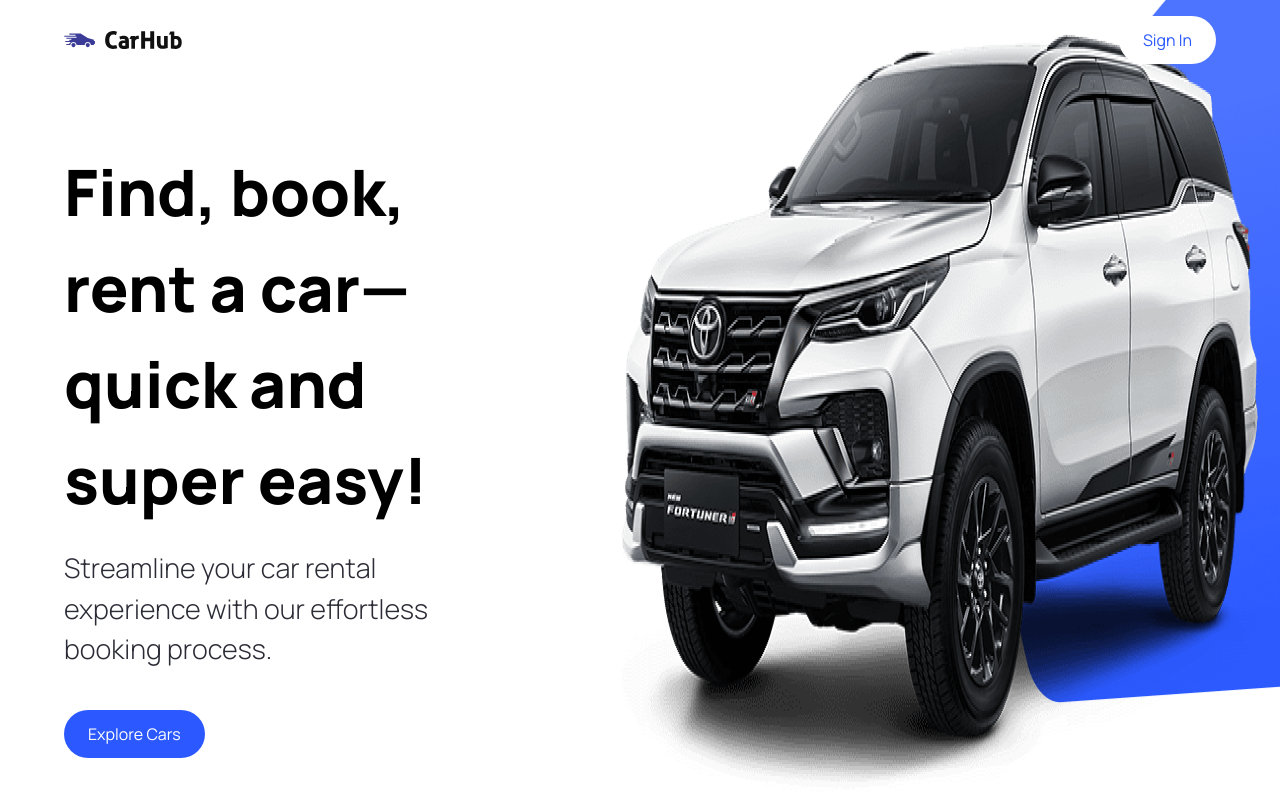
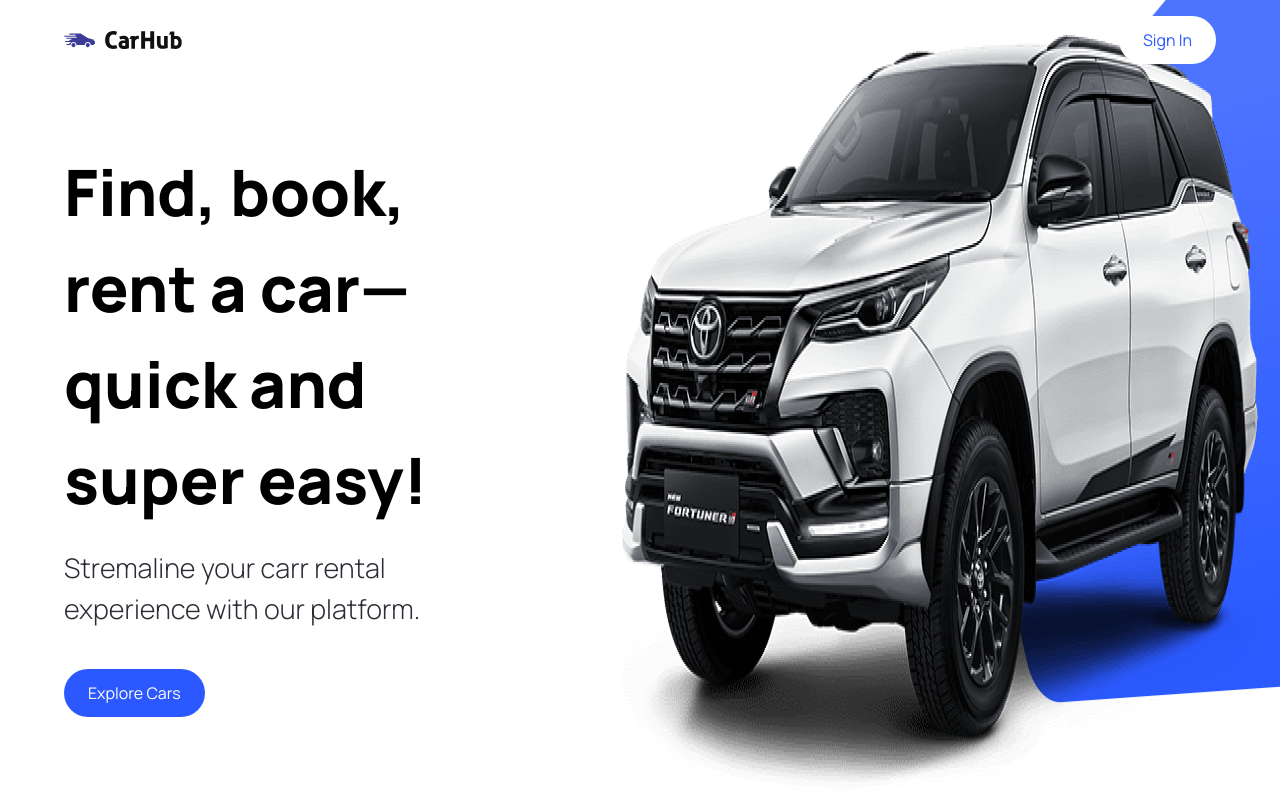
Before and after one commit to srujan0404/cars, a Next.js app: page / in a window 1280 px wide. Shown: the top 800 px of the page. Built offline with nearby package versions, Linux system fonts and the light colour scheme.

Commit message:
changes in hero.tsx

```diff
--- a/components/Hero.tsx
+++ b/components/Hero.tsx
@@ -21,8 +21,7 @@
         </h1>
 
         <p className="hero__subtitle">
-          Streamline your car rental experience with our effortless booking
-          process.
+          Stremaline your carr rental experience with our platform. <br />
         </p>
 
         <CustomButton
```
